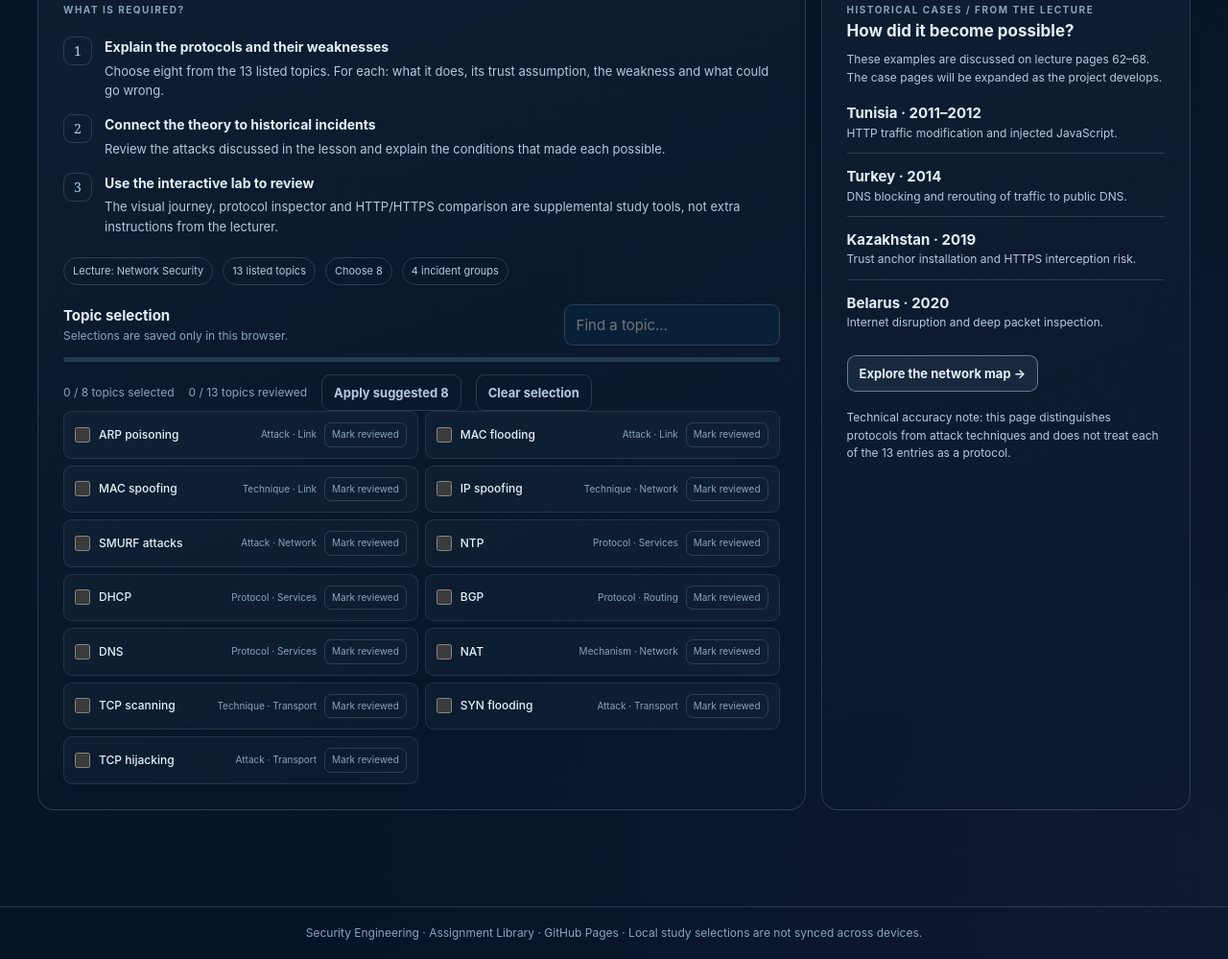
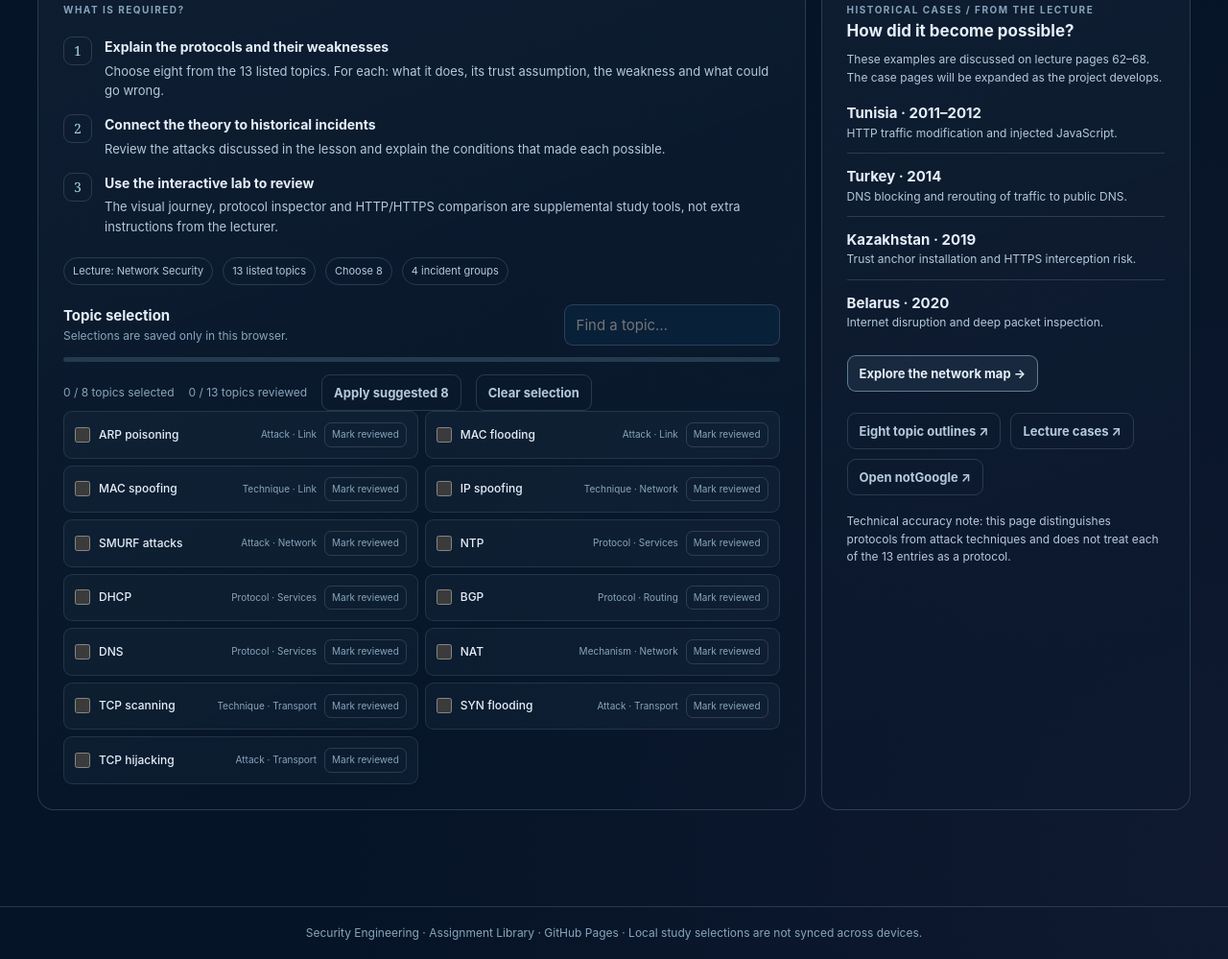
Before and after one commit to DorManDel/Security_Engineering, a plain HTML site: page assignments/index.html in a window 1280 px wide. Shown: the part 1032-2031 px from the top of the page at 96% size. Drawn offline with Linux system fonts and the light colour scheme.

Commit message:
feat: add prominent links to eight topics, incident studies and notGoogle lab

```diff
--- a/assignments/index.html
+++ b/assignments/index.html
@@ -94,7 +94,7 @@ footer{padding:18px 24px;text-align:center;border-top:1px solid var(--line);colo
 <div class="case"><strong>Kazakhstan · 2019</strong><span>Trust anchor installation and HTTPS interception risk.</span></div>
 <div class="case"><strong>Belarus · 2020</strong><span>Internet disruption and deep packet inspection.</span></div>
 </div>
-<a class="button" href="./network-security/index.html#map" style="margin-top:24px">Explore the network map →</a>
+<a class="button" href="./network-security/index.html#map" style="margin-top:24px">Explore the network map →</a><div class="mini-links"><a class="button ghost" href="./network-security/index.html#protocols">Eight topic outlines ↗</a><a class="button ghost" href="./network-security/index.html#cases">Lecture cases ↗</a><a class="button ghost" href="./network-security/notgoogle/index.html" target="_blank" rel="noopener noreferrer">Open notGoogle ↗</a></div>
 <p class="small" style="margin-top:18px">Technical accuracy note: this page distinguishes protocols from attack techniques and does not treat each of the 13 entries as a protocol.</p>
 </aside>
 </div>
```
